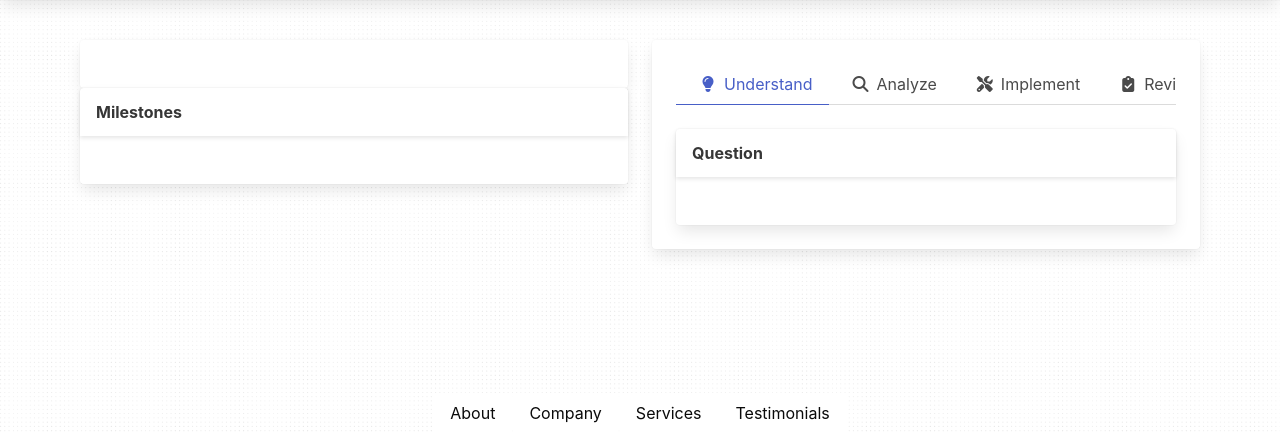
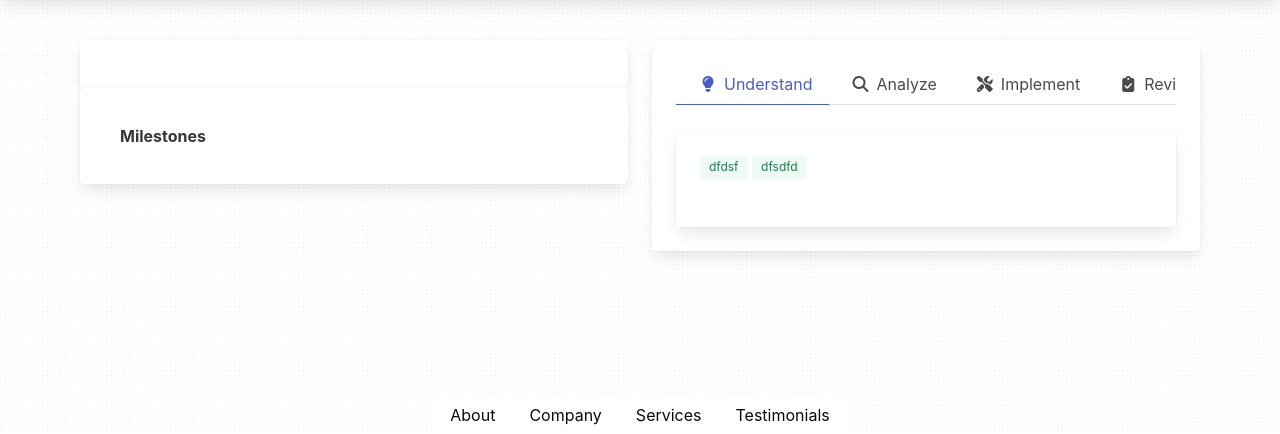
Before and after one commit to Education-Victory/Education-Victory, a Django app: template src/backend/EX/templates/problem/problem.html in a window 1280 px wide. Shown: the part 56-490 px from the top of the page. Run offline with Django 4.2, Linux system fonts and the light colour scheme; the template is opened without the code that fills it, so the values that code supplies are empty; some libraries are stand-ins or nearby versions.

Commit message:
update example UI

```diff
--- a/src/backend/EX/templates/problem/problem.html
+++ b/src/backend/EX/templates/problem/problem.html
@@ -10,19 +10,17 @@
         <div class="column is-6">
           <div class="card">
             <div class="card-content">
-              <p class="title is-size-1 has-text-centered">[[ problem.name ]]</p>
-              <div class="content render-markdown mb-6" v-if="problem.desc" v-html="renderMarkdown(problem.desc.desc)"></div>
+              <p class="title has-text-centered" v-if="problem">[[ problem.name ]]</p>
+              <div class="content render-markdown mb-6" v-if="problem && problem.desc" v-html="renderMarkdown(problem.desc.desc)"></div>
             </div>
           </div>
               <div class="card">
-                <header class="card-header">
-                  <p class="card-header-title">Milestones</p>
-                </header>
                 <div class="card-content">
                   <div class="content">
-                    <div class="control" v-for="(milestone, index) in filteredMilestones" :key="index">
+                   <p class="card-header-title">Milestones</p>
+                    <div class="control" v-for="(milestone, index) in this.problem.milestones" :key="index">
                       <label class="checkbox">
-                        <input type="checkbox" :checked="milestoneCompletionStatus[milestone.id]" disabled />
+                        <input type="checkbox" disabled />
                         [[ milestone.name ]]
                       </label>
                     </div>
@@ -63,12 +61,14 @@
                   </li>
                 </ul>
               </div>
-
               <div class="card">
-                <header class="card-header">
-                  <p class="card-header-title">Question</p>
-                </header>
                 <div class="card-content">
+                  <div class="content is-flex is-justify-content-space-between is-align-items-center">
+                      <div>
+                        <span class="tag is-success is-light">dfdsf</span>
+                        <span class="tag is-success is-light">dfsdfd</span>
+                      </div>
+                    </div>
                   <div class="swiper">
                     <div class="swiper-container" v-if="question && question.length > 0">
                       <div class="swiper-wrapper">
@@ -80,9 +80,12 @@
                                 <input type="checkbox"/>
                                 [[ choice ]]
                               </label>
-                            </div>
-                          </div>
+                            </div> <!-- end control -->
+                          </div> <!-- end field -->
+                          <div class="buttons is-pulled-right">
+                          <button class="button is-info">Submit</button>
                         </div>
+                        </div> <!-- end swiper-slide -->
                       </div>
                       <br>
                       <div class="swiper-pagination"></div>
--- a/src/static/js/app/problem.js
+++ b/src/static/js/app/problem.js
@@ -1,10 +1,12 @@
 var app = new Vue({
   delimiters: ['[[', ']]'],
   el: '#vue-span',
-      data () {
+  data() {
     return {
       root: root,
-           problem: [],
+      problem: {
+        milestones: [] // Initialize milestones as an empty array
+      },
       question: {},
       resource: {},
       activeTab: 'understand',
@@ -19,6 +21,7 @@ var app = new Vue({
   },
   mounted: async function() {
     await this.fetchProblem();
+    this.setActiveTab(this.activeTab);
   },
   methods: {
     renderMarkdown(markdownText) {
@@ -26,7 +29,26 @@ var app = new Vue({
     },
     setActiveTab(tabName) {
       this.activeTab = tabName;
-            this.question = this.problem.questions[this.activeTab] || [];
+      // Ensure 'problem' and 'problem.questions' are defined before accessing
+      if (this.problem && this.problem.questions && this.problem.questions[tabName]) {
+        this.question = this.problem.questions[tabName];
+      } else {
+        this.question = [];
+      }
+    },
+    fetchProblem() {
+      return axios.get(this.root + '/api/problem/?name=' + problem_name)
+        .then(response => {
+          if (response.data && response.data.length > 0) {
+            this.problem = response.data[0];
+          } else {
+            this.message = 'An error occurred while fetching the problem.';
+          }
+        })
+        .catch(error => {
+          console.error("There was an error fetching the problem:", error);
+          this.message = 'An error occurred while fetching the problem.';
+        });
     },
     initializeSwiper() {
       if (this.swiperInstance) {
@@ -37,157 +59,10 @@ var app = new Vue({
           slidesPerView: 1,
           pagination: {
             el: '.swiper-pagination',
-                clickable: true, // Ensure pagination is clickable
+            clickable: true,
           },
         });
       });
     },
-        updateQuestionsWithSubmission() {
-            this.fetchSubmission().then(() => {
-              this.submission.forEach(sub => {
-                for (let category in this.all_question) {
-                  const questionIndex = this.all_question[category].findIndex(
-                    q => q.name === sub.question_name
-                  );
-                  // If a matching question is found
-                  if (questionIndex !== -1) {
-                    const question = this.all_question[category][questionIndex];
-                    const userChoices = JSON.parse(sub.content);
-
-                    Vue.set(question, 'userChoices', userChoices);
-                    Vue.set(question, 'isCorrect', sub.correct);
-                    Vue.set(question, 'isIncorrect', !sub.correct);
-                    Vue.set(question, 'disabled', true);
-                  }
   }
 });
-            });
-          },
-        resetQuestion(i) {
-          const question = this.question[i];
-          Vue.set(question, 'userChoices', new Array(question.desc.choice.length).fill(false));
-          Vue.set(question, 'isCorrect', false);
-          Vue.set(question, 'isIncorrect', false);
-          Vue.set(question, 'disabled', false);
-        },
-        submitAnswer(questionId, questionType, isCorrect, content) {
-          axios.post('/api/submission/submit-answer/', {
-            question_id: questionId,
-            question_type: questionType,
-            correct: isCorrect,
-            content: content
-          }, {
-            headers: {
-              'X-CSRFToken': csrfToken // Add CSRF token here
-            }
-          })
-          .then(response => {
-            console.log("Answer submitted successfully.");
-              // Handle any further actions after submission, like updating UI
-          })
-          .catch(error => {
-            console.error("Error submitting answer:", error);
-          });
-        },
-        toggleChoice(questionIndex, choiceIndex) {
-          const question = this.question[questionIndex];
-          // Keep track of selected indices
-          let selectedSet = new Set();
-          question.userChoices.forEach((selected, index) => {
-            if (selected) {
-              selectedSet.add(index);
-            }
-          });
-
-          // Determine correctness
-          let isCorrect = true;
-          let hasIncorrectSelection = false;
-
-          // Check if all selected choices are correct
-          selectedSet.forEach(index => {
-            if (!question.answerSet.has(index)) {
-              hasIncorrectSelection = true;
-            }
-          });
-
-          // Check if all correct choices are selected
-          question.answerSet.forEach(index => {
-            if (!selectedSet.has(index)) {
-              isCorrect = false;
-            }
-          });
-
-          // Update the question state based on correctness
-          Vue.set(question, 'isCorrect', isCorrect && !hasIncorrectSelection);
-          Vue.set(question, 'isIncorrect', hasIncorrectSelection);
-          Vue.set(question, 'disabled', question.isCorrect || question.isIncorrect);
-
-          if (hasIncorrectSelection | (isCorrect && !hasIncorrectSelection)) {
-            const questionId = this.question[questionIndex].id;
-            const questionType = 'choice'; // Or 'coding', depending on your logic
-            const content = JSON.stringify(this.question[questionIndex].userChoices); // Adjust according to what you want to send
-            this.submitAnswer(questionId, questionType, question.isCorrect, content);
-          }
-        },
-        fetchSubmission() {
-          return axios.get(root + '/api/submission/?name='  + problem_name + '&type=' + this.activeTab)
-            .then(response => {
-              // Handle the response, e.g., storing it in your Vue component's data
-              this.submission = response.data;
-            })
-            .catch(error => {
-              console.error('An error occurred while fetching the submissions:', error);
-            });
-        },
-        fetchProblem() {
-          return axios.get(root + '/api/problem/?name=' + problem_name)
-            .then(response => {
-                if (response.data && response.data.length > 0) {
-                    this.problem = response.data.problems;
-                    if (this.problem.questions && this.problem.questions[this.activeTab]) {
-                        this.question = this.problem.questions[this.activeTab];
-                    } else {
-                        // Handle the case where questions are not available
-                        this.question = [];
-                    }
-                } else {
-                    this.message = 'An error occurred while fetching the problem.';
-                }
-            })
-        },
-        findQuestionByName(questionName) {
-          for (let category in this.all_question) {
-            const question = this.all_question[category].find(q => q.name === questionName);
-            if (question) {
-              return question;
-            }
-          }
-          return null;
-        }
-      },
-      computed: {
-        filteredMilestones() {
-          if (!this.problem.milestone_detail) {
-            return [];
-          }
-          return this.problem.milestone_detail.filter(milestone => milestone.type === this.activeTab);
-        },
-         milestoneCompletionStatus() {
-            let completionStatus = {};
-            this.problem.milestone_detail.forEach(milestone => {
-              // Initially assume all questions under the milestone are correct
-              let allCorrect = true;
-              // Check each question related to the milestone
-              milestone.question.forEach(question => {
-                const questionInAllQuestions = this.findQuestionByName(question.name);
-                if (!questionInAllQuestions || !questionInAllQuestions.isCorrect) {
-                  allCorrect = false;
-                }
-              });
-              // Set the completion status for the milestone
-              completionStatus[milestone.id] = allCorrect;
-            });
-            return completionStatus;
-        }
-      }
-    })
```
Also changed, not shown: src/backend/EX/templates/common/practice.html (+27 -14 lines), src/static/css/practice.css (+6 -1 lines). Lines whose indentation alone changed are shown as unchanged.
